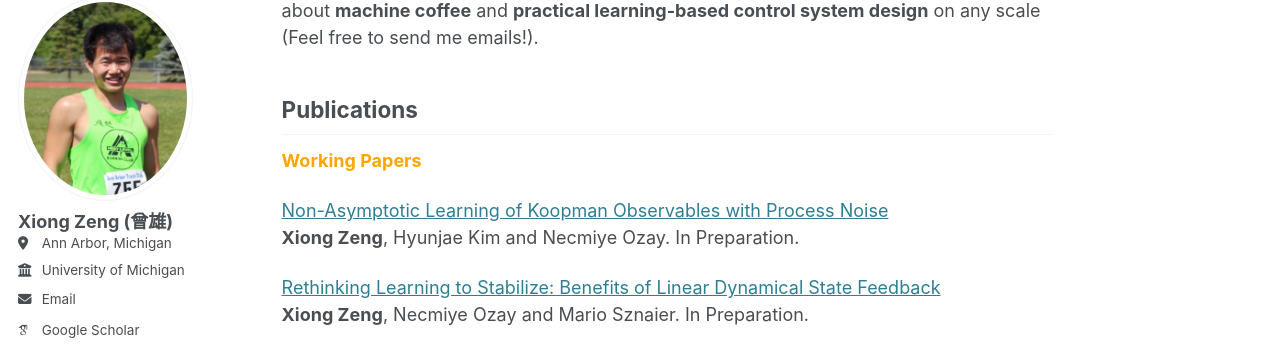
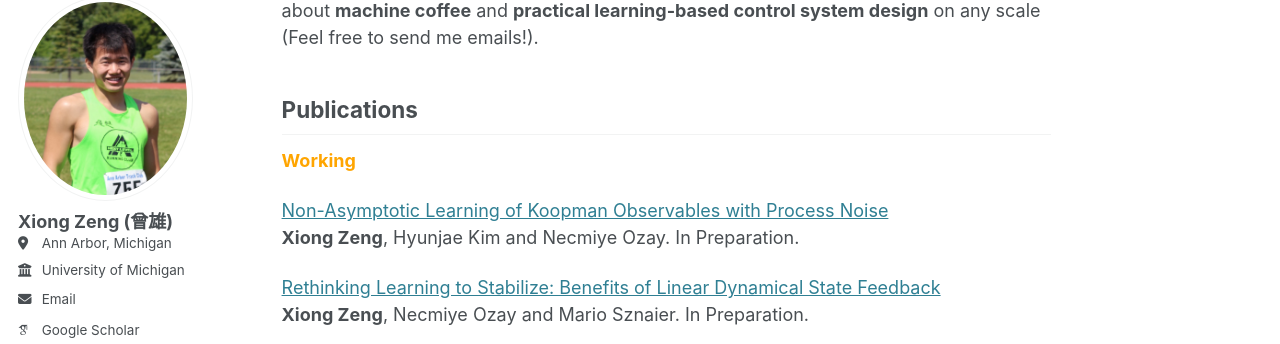
Before and after one commit to zengxiong111/zengxiong.github.io, a Jekyll site: the page built from _pages/about.md, in a window 1280 px wide and 900 px high, scrolled down 736 px. Shown: the part 110-454 px from the top of the window. Built offline with Jekyll 4.4.1, drawn with Linux system fonts in a browser that asks for light colours; some web fonts are replaced.

Commit message:
Update about.md

```diff
--- a/_pages/about.md
+++ b/_pages/about.md
@@ -20,7 +20,7 @@ You can check <a href="https://github.com/zengxiong111/zengxiong.github.io/blob/
 &nbsp;
 ## Publications
 
-<span style="color:orange">**Working Papers**</span>
+<span style="color:orange">**Working**</span>
 
 
  [Non-Asymptotic Learning of Koopman Observables with Process
```
